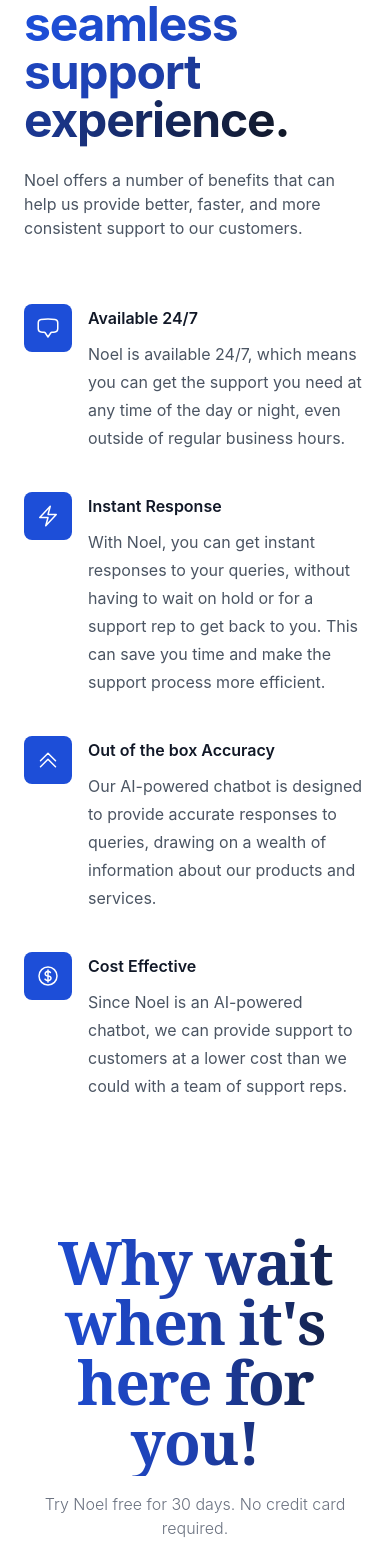
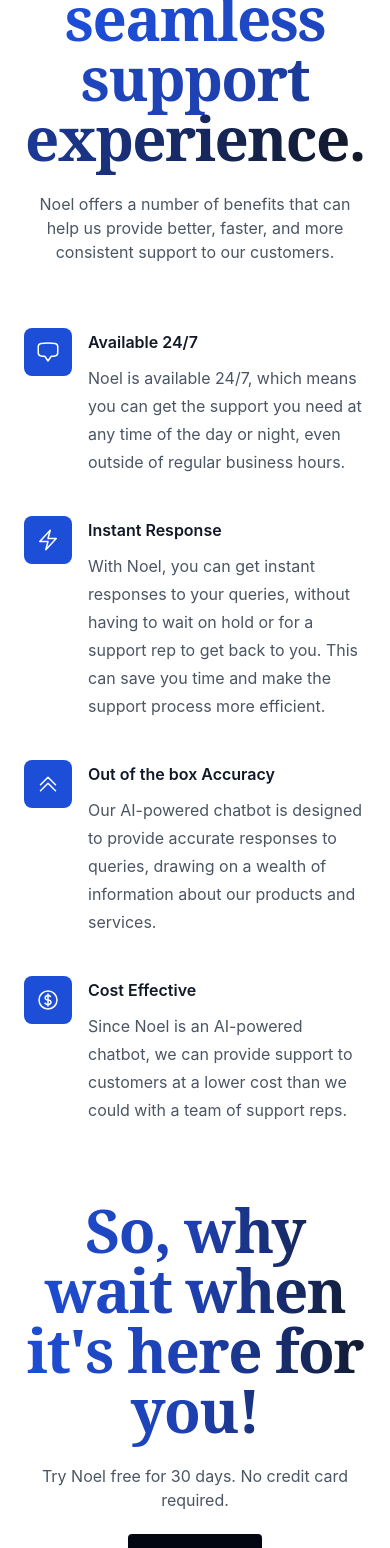
Before and after one commit to iamsid47/get-noel, a React (Create React App) app: page / in a window 390 px wide. Shown: the part 7322-8870 px from the top of the page. Built offline with nearby package versions, Linux system fonts and the light colour scheme.

Commit message:
made CTA and benefits section responsive

```diff
--- a/src/components/HomePage/Benefits.jsx
+++ b/src/components/HomePage/Benefits.jsx
@@ -37,19 +37,19 @@ const Benefits = () => {
   return (
     <section>
       {" "}
-      <div className="bg-white py-12 mb-12">
+      <div className="bg-white py-8 mb-1">
         <div className="mx-auto max-w-7xl px-6 lg:px-8">
           <div className="mx-auto max-w-5xl lg:text-center flex flex-col justify-center items-center">
             <h2 className="text-base font-semibold leading-7 text-blue-700 uppercase">
               Benefits
             </h2>
-            <p className="mt-2 lg:text-6xl text-5xl font-bold tracking-tight text-gray-900">
+            <h1 className=" lg:text-7xl text-6xl font-bold tracking-tight text-gray-900 text-center">
               Create a{" "}
               <span className="text-transparent bg-clip-text bg-gradient-to-r from-blue-700 via-blue-800 to-gray-900">
                 seamless support experience.
               </span>
-            </p>
-            <p className="mt-6 text-md text-gray-600 max-w-lg">
+            </h1>
+            <p className="mt-6 text-md text-gray-600 max-w-lg text-center">
               Noel offers a number of benefits that can help us provide better,
               faster, and more consistent support to our customers.
             </p>
--- a/src/components/HomePage/CTA.jsx
+++ b/src/components/HomePage/CTA.jsx
@@ -4,18 +4,15 @@ const CTA = () => {
   return (
     <section>
       <section class="bg-white ">
-        <div class="py-8 px-4 mx-auto max-w-screen-xl sm:py-16 lg:px-6">
+        <div class="pt-8 pb-16 px-4 mx-auto max-w-screen-xl lg:px-6">
           <div class="mx-auto text-center">
-            <h2 class="mb-4 text-6xl tracking-tight font-extrabold py-1 text-transparent bg-clip-text bg-gradient-to-r from-blue-700 via-blue-800 to-gray-900">
-              Why wait when it's here for you!
+            <h2 class="mb-4 text-6xl tracking-tight font-extrabold py-2 text-transparent bg-clip-text bg-gradient-to-r from-blue-700 via-blue-800 to-gray-900">
+              So, why wait when it's here for you!
             </h2>
-            <p class="mb-6 font-light text-gray-500  md:text-lg">
+            <p class="mb-8 lg:mb-6 text-gray-600  md:text-lg">
               Try Noel free for 30 days. No credit card required.
             </p>
-            <a
-              href="/get-started"
-              class="rounded-lg hover:bg-gray-800 px-3.5 py-2.5 text-sm  hover:text-white shadow-sm hover:shadow-xl bg-blue-700 text-white transition duration-200"
-            >
+            <a href="/get-started" class="buttoncl">
               Get Started
             </a>
           </div>
```
